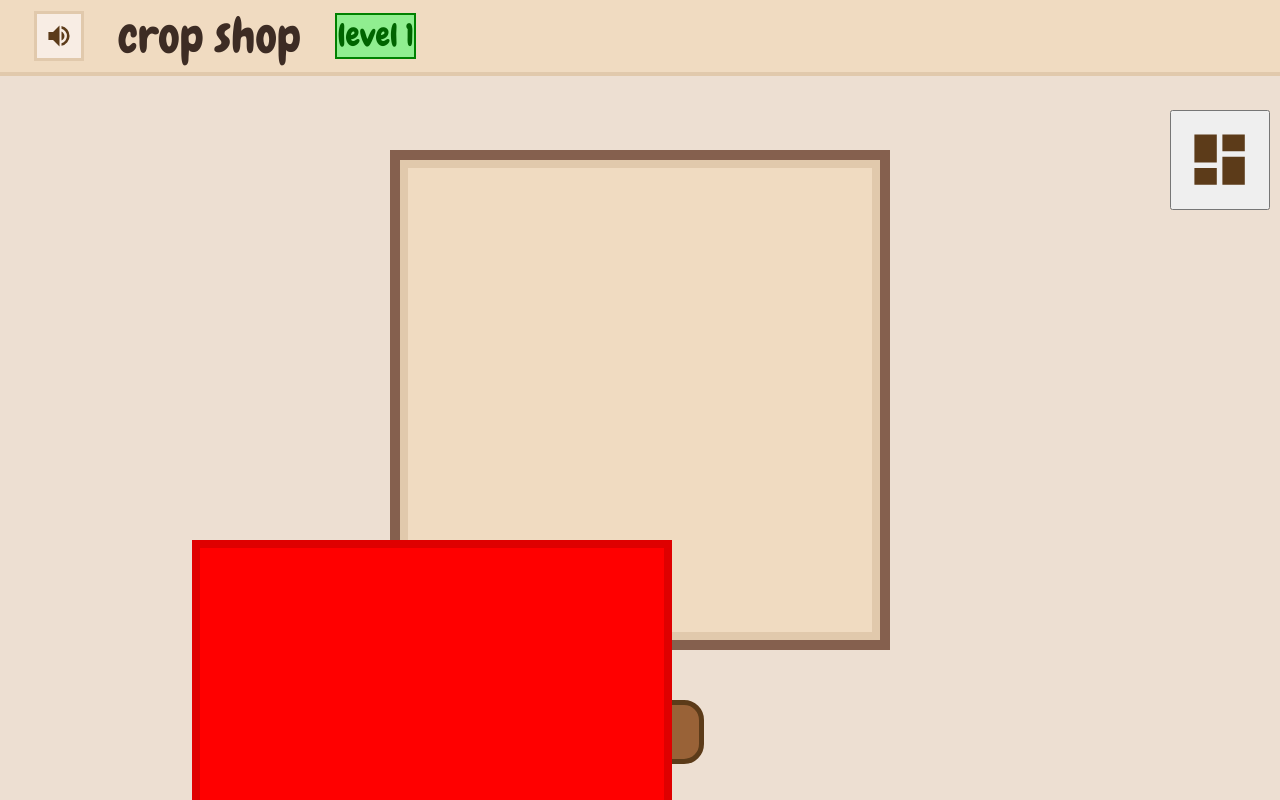
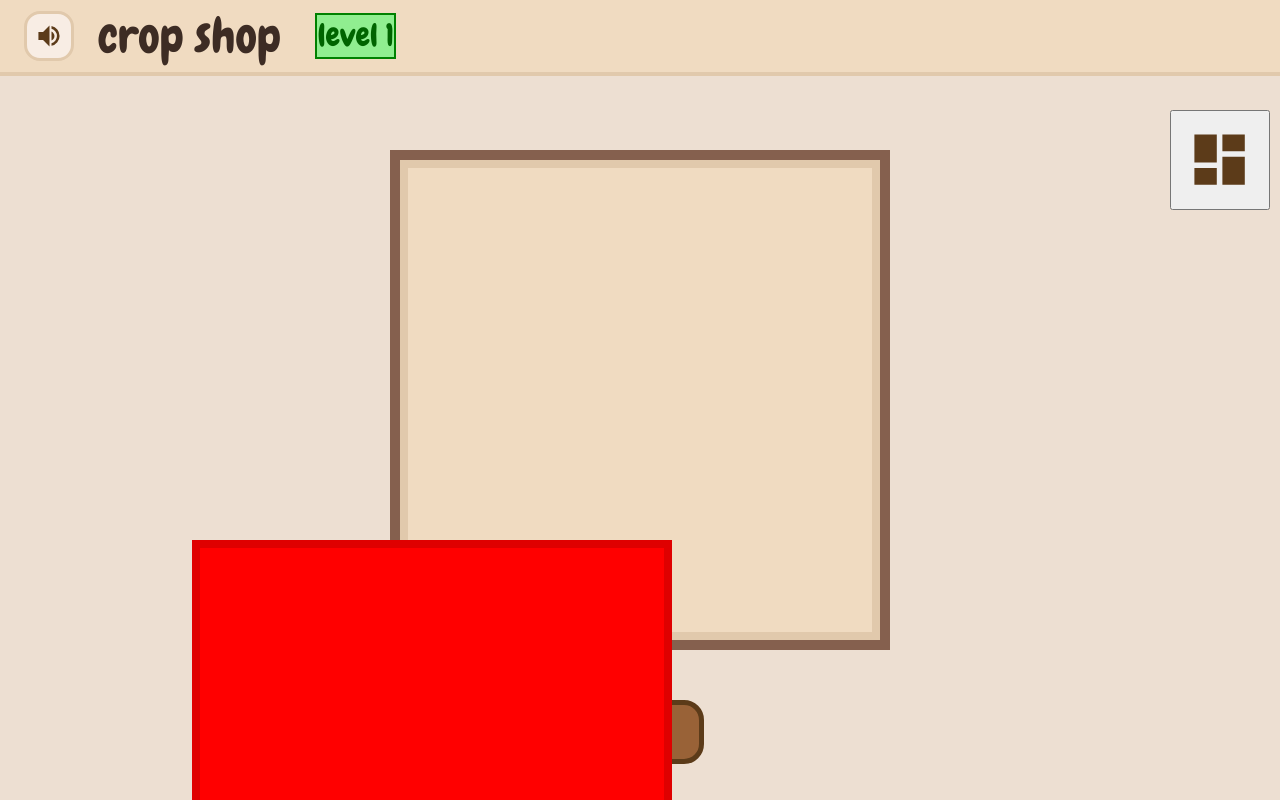
Before and after one commit to iamcyrusdaniel/crop-shop, a website: page game/index.html in a window 1280 px wide. Drawn offline with nearby package versions, Linux system fonts and the light colour scheme.

Commit message:
freshened up music button styling

```diff
--- a/game/styles.css
+++ b/game/styles.css
@@ -47,12 +47,10 @@ body {
 }
 #musicButton {
     width: 50px;
-    aspect-ratio: 1/1;
-
-    margin: 10px 10px;
-
+    height: 50px;
     background: #f8ede4;
     border: solid #e1c9ac 3px;
+    border-radius: 16px;
     color: #5c3b19;
     font-size: large;
 }
```
